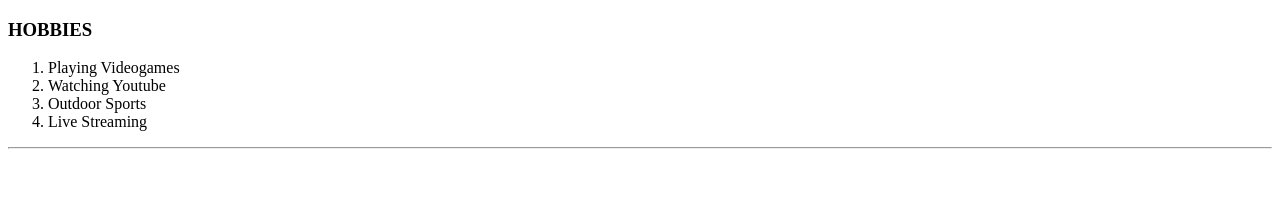
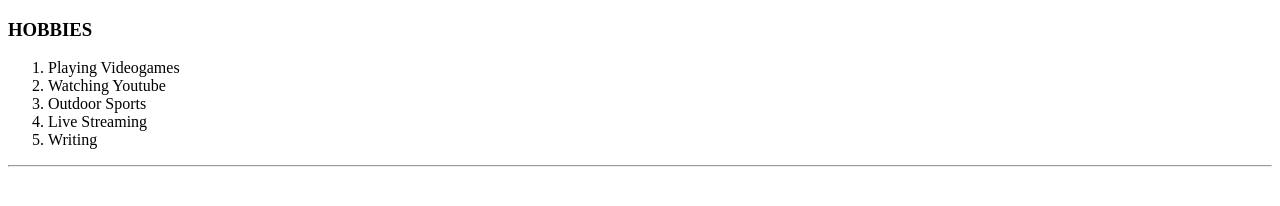
Before and after one commit to goutamkota/cv, a plain HTML site: page hobbies.html in a window 1280 px wide. Drawn offline with Linux system fonts and the light colour scheme.

Commit message:
My upgrade
hobbies updated

```diff
--- a/hobbies.html
+++ b/hobbies.html
@@ -24,6 +24,9 @@
     <li>
       Live Streaming
     </li>
+    <li>
+       Writing
+    </li>
   </ol>
   <hr>
 </body>
```
